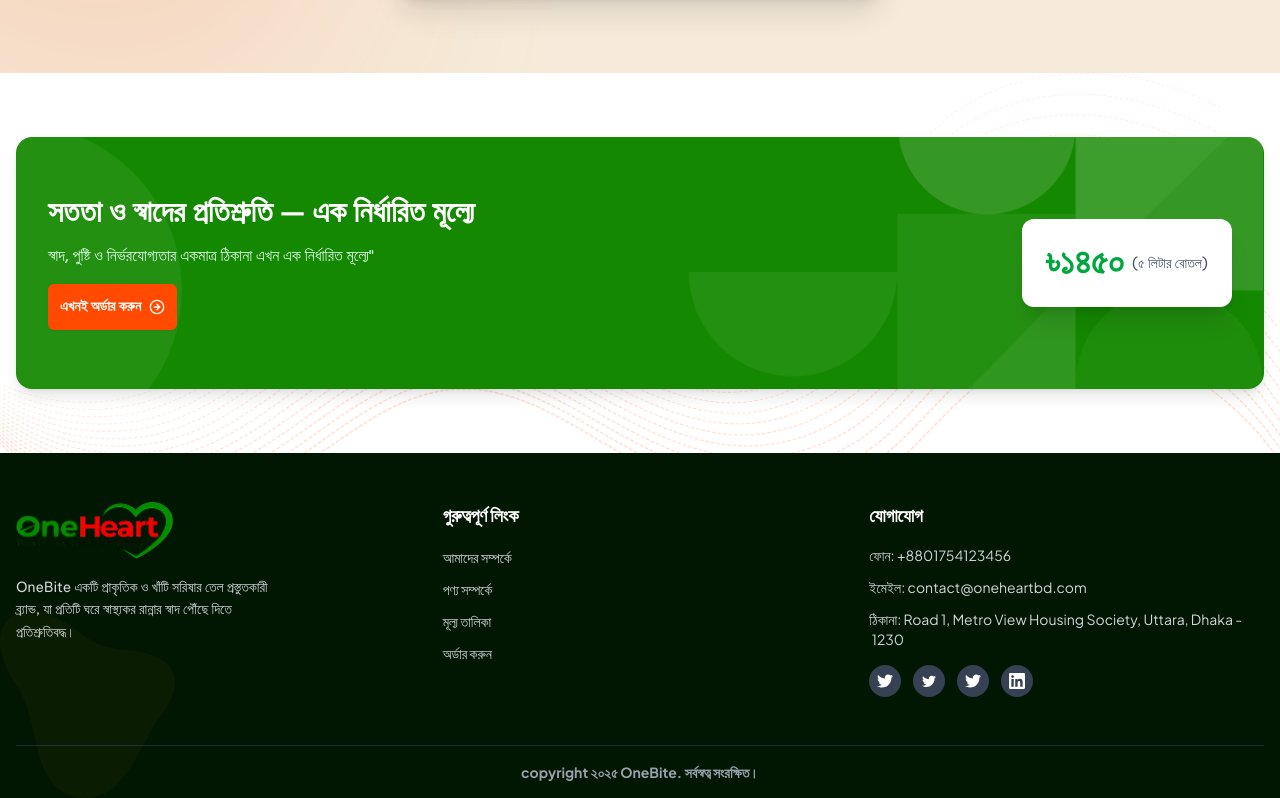
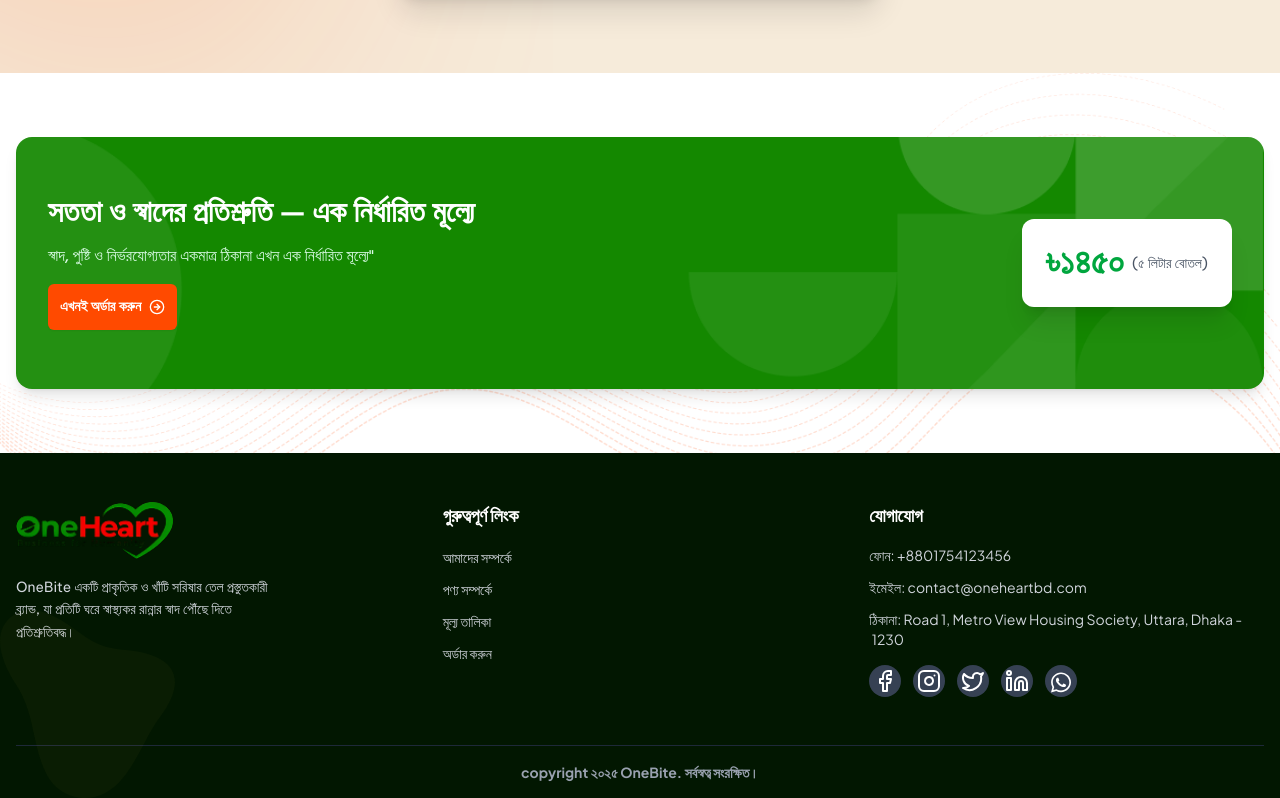
Before and after one commit to MHkhan994/one-bite-homeapge, a Next.js app: page / in a window 1280 px wide. Shown: the part 2446-3244 px from the top of the page. Built offline with nearby package versions, Linux system fonts and the light colour scheme.

Commit message:
footer links updated

```diff
--- a/src/app/layout.tsx
+++ b/src/app/layout.tsx
@@ -3,6 +3,7 @@
 import Navbar from "@/components/shared/Navbar";
 import Footer from "@/components/shared/Footer";
 import { Toaster } from "sonner";
+import Head from "next/head";
 
 const beVietnam = Be_Vietnam_Pro({
   variable: "--font-be-vietnam",
@@ -26,6 +27,9 @@
       <body
         className={`${beVietnam.variable} ${plusJakarta.variable} antialiased bg-background`}
       >
+        <Head>
+          <link rel="icon" href="/favicon.png" />
+        </Head>
         <Toaster richColors position="top-center" />
         <div className="max-w-[1920px] mx-auto">
           <Navbar />
--- a/src/components/shared/Footer.tsx
+++ b/src/components/shared/Footer.tsx
@@ -1,3 +1,4 @@
+import { Facebook, Instagram, Linkedin, Twitter } from "lucide-react";
 import Image from "next/image";
 import React from "react";
 
@@ -94,52 +95,48 @@
 
               <div className="flex gap-3 mt-4">
                 <a
-                  href="#"
+                  href="https://www.facebook.com/oneheart012"
+                  target="_blank"
                   className="w-8 h-8 bg-gray-700 rounded-full flex items-center justify-center hover:bg-green-500 transition-colors"
                 >
-                  <svg
-                    className="w-4 h-4"
-                    fill="currentColor"
-                    viewBox="0 0 24 24"
-                  >
-                    <path d="M24 4.557c-.883.392-1.832.656-2.828.775 1.017-.609 1.798-1.574 2.165-2.724-.951.564-2.005.974-3.127 1.195-.897-.957-2.178-1.555-3.594-1.555-3.179 0-5.515 2.966-4.797 6.045-4.091-.205-7.719-2.165-10.148-5.144-1.29 2.213-.669 5.108 1.523 6.574-.806-.026-1.566-.247-2.229-.616-.054 2.281 1.581 4.415 3.949 4.89-.693.188-1.452.232-2.224.084.626 1.956 2.444 3.379 4.6 3.419-2.07 1.623-4.678 2.348-7.29 2.04 2.179 1.397 4.768 2.212 7.548 2.212 9.142 0 14.307-7.721 13.995-14.646.962-.695 1.797-1.562 2.457-2.549z" />
-                  </svg>
+                  <Facebook />
                 </a>
                 <a
                   href="#"
                   className="w-8 h-8 bg-gray-700 rounded-full flex items-center justify-center hover:bg-green-500 transition-colors"
                 >
-                  <svg
-                    className="w-4 h-4"
-                    fill="currentColor"
-                    viewBox="0 0 24 24"
-                  >
-                    <path d="M22.46 6c-.77.35-1.6.58-2.46.69.88-.53 1.56-1.37 1.88-2.38-.83.5-1.75.85-2.72 1.05C18.37 4.5 17.26 4 16 4c-2.35 0-4.27 1.92-4.27 4.29 0 .34.04.67.11.98C8.28 9.09 5.11 7.38 3 4.79c-.37.63-.58 1.37-.58 2.15 0 1.49.75 2.81 1.91 3.56-.71 0-1.37-.2-1.95-.5v.03c0 2.08 1.48 3.82 3.44 4.21a4.22 4.22 0 0 1-1.93.07 4.28 4.28 0 0 0 4 2.98 8.521 8.521 0 0 1-5.33 1.84c-.34 0-.68-.02-1.02-.06C3.44 20.29 5.7 21 8.12 21 16 21 20.33 14.46 20.33 8.79c0-.19 0-.37-.01-.56.84-.6 1.56-1.36 2.14-2.23z" />
-                  </svg>
+                  <Instagram />
                 </a>
                 <a
                   href="#"
                   className="w-8 h-8 bg-gray-700 rounded-full flex items-center justify-center hover:bg-green-500 transition-colors"
                 >
-                  <svg
-                    className="w-4 h-4"
-                    fill="currentColor"
-                    viewBox="0 0 24 24"
-                  >
-                    <path d="M23.953 4.57a10 10 0 01-2.825.775 4.958 4.958 0 002.163-2.723c-.951.555-2.005.959-3.127 1.184a4.92 4.92 0 00-8.384 4.482C7.69 8.095 4.067 6.13 1.64 3.162a4.822 4.822 0 00-.666 2.475c0 1.71.87 3.213 2.188 4.096a4.904 4.904 0 01-2.228-.616v.06a4.923 4.923 0 003.946 4.827 4.996 4.996 0 01-2.212.085 4.936 4.936 0 004.604 3.417 9.867 9.867 0 01-6.102 2.105c-.39 0-.779-.023-1.17-.067a13.995 13.995 0 007.557 2.209c9.053 0 13.998-7.496 13.998-13.985 0-.21 0-.42-.015-.63A9.935 9.935 0 0024 4.59z" />
-                  </svg>
+                  <Twitter />
                 </a>
                 <a
                   href="#"
-                  className="w-8 h-8 bg-gray-700 rounded-full flex items-center justify-center hover:bg-green-500 transition-colors"
+                  className="w-8 h-8 p-1 bg-gray-700 rounded-full flex items-center justify-center hover:bg-green-500 transition-colors"
                 >
-                  <svg
-                    className="w-4 h-4"
-                    fill="currentColor"
-                    viewBox="0 0 24 24"
-                  >
-                    <path d="M20.447 20.452h-3.554v-5.569c0-1.328-.027-3.037-1.852-3.037-1.853 0-2.136 1.445-2.136 2.939v5.667H9.351V9h3.414v1.561h.046c.477-.9 1.637-1.85 3.37-1.85 3.601 0 4.267 2.37 4.267 5.455v6.286zM5.337 7.433c-1.144 0-2.063-.926-2.063-2.065 0-1.138.92-2.063 2.063-2.063 1.14 0 2.064.925 2.064 2.063 0 1.139-.925 2.065-2.064 2.065zm1.782 13.019H3.555V9h3.564v11.452zM22.225 0H1.771C.792 0 0 .774 0 1.729v20.542C0 23.227.792 24 1.771 24h20.451C23.2 24 24 23.227 24 22.271V1.729C24 .774 23.2 0 22.222 0h.003z" />
-                  </svg>
+                  <Linkedin />
+                </a>
+
+                <a
+                  href="https://wa.me/8801754123456"
+                  target="_blank"
+                  rel="noopener noreferrer"
+                  className="w-8 h-8 bg-gray-700 p-1 rounded-full flex items-center justify-center hover:bg-green-500 transition-colors"
+                >
+                  <div className="size-5">
+                    <svg
+                      xmlns="http://www.w3.org/2000/svg"
+                      viewBox="0 0 448 512"
+                    >
+                      <path
+                        fill="#ffffff"
+                        d="M380.9 97.1C339 55.1 283.2 32 223.9 32c-122.4 0-222 99.6-222 222 0 39.1 10.2 77.3 29.6 111L0 480l117.7-30.9c32.4 17.7 68.9 27 106.1 27h.1c122.3 0 224.1-99.6 224.1-222 0-59.3-25.2-115-67.1-157zm-157 341.6c-33.2 0-65.7-8.9-94-25.7l-6.7-4-69.8 18.3L72 359.2l-4.4-7c-18.5-29.4-28.2-63.3-28.2-98.2 0-101.7 82.8-184.5 184.6-184.5 49.3 0 95.6 19.2 130.4 54.1 34.8 34.9 56.2 81.2 56.1 130.5 0 101.8-84.9 184.6-186.6 184.6zm101.2-138.2c-5.5-2.8-32.8-16.2-37.9-18-5.1-1.9-8.8-2.8-12.5 2.8-3.7 5.6-14.3 18-17.6 21.8-3.2 3.7-6.5 4.2-12 1.4-32.6-16.3-54-29.1-75.5-66-5.7-9.8 5.7-9.1 16.3-30.3 1.8-3.7 .9-6.9-.5-9.7-1.4-2.8-12.5-30.1-17.1-41.2-4.5-10.8-9.1-9.3-12.5-9.5-3.2-.2-6.9-.2-10.6-.2-3.7 0-9.7 1.4-14.8 6.9-5.1 5.6-19.4 19-19.4 46.3 0 27.3 19.9 53.7 22.6 57.4 2.8 3.7 39.1 59.7 94.8 83.8 35.2 15.2 49 16.5 66.6 13.9 10.7-1.6 32.8-13.4 37.4-26.4 4.6-13 4.6-24.1 3.2-26.4-1.3-2.5-5-3.9-10.5-6.6z"
+                      />
+                    </svg>
+                  </div>
                 </a>
               </div>
             </div>
```
Also changed, not shown: public/favicon.png (renamed from src/app/favicon.png).
